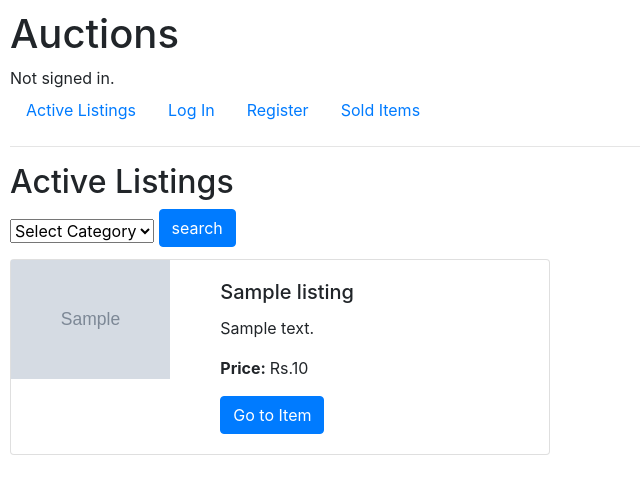
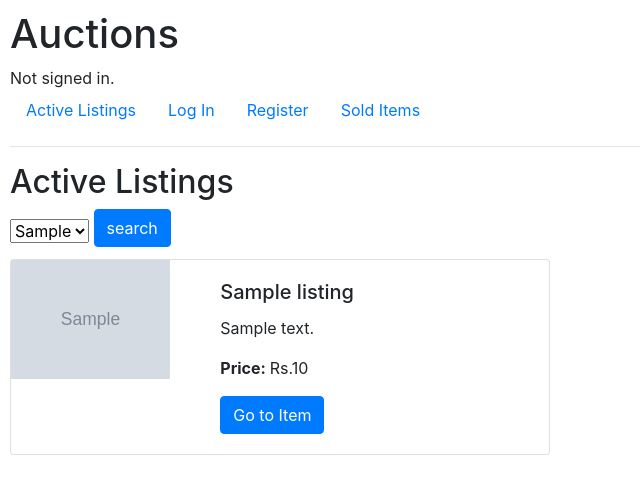
Before and after one commit to KarthiAKPS/Auction-website-clone, a Django app: page / in a window 1280 px wide. Shown: the top 483 px of the page, without its empty margins (0-640 px from the left). Run offline with Django 3.2, Linux system fonts and the light colour scheme; tables that the repository leaves empty hold one stand-in row (values such as "Sample post"); grey boxes marked "Sample" are stand-in pictures; some libraries are stand-ins or nearby versions.

Commit message:
minor bugs fixed

```diff
--- a/auctions/models.py
+++ b/auctions/models.py
@@ -6,8 +6,7 @@ class User(AbstractUser):
     pass
 
 class Category(models.Model):
-    CHOICES = [('others','others'), ('Books','Books'), ('Art','Art'), ('Electronics','Electronics'), ('Fashon','Fashon'), ('Appliances','Appliances')]
-    category = models.CharField(max_length=20, blank=True, null=True, choices=CHOICES)
+    category = models.CharField(max_length=20, blank=True, null=True)
     def __str__(self):
         return self.category
 
--- a/auctions/templates/auctions/index.html
+++ b/auctions/templates/auctions/index.html
@@ -6,7 +6,6 @@
     <form return="{% url 'index'%}" method="post">
         {% csrf_token %}
         <select name="category" class="form-select form-select-lg mb-3" aria-label=".form-select-lg example">
-            <option selected>Select Category</option>
             {% for c in cat %}
             <option value="{{c}}">{{c}}</option>
             {% endfor %}
--- a/auctions/templates/auctions/solditems.html
+++ b/auctions/templates/auctions/solditems.html
@@ -6,7 +6,6 @@
 <form return="{% url 'index_cat' %}" method="post">
     {% csrf_token %}
     <select name="category" class="form-select form-select-lg mb-4" aria-label=".form-select-lg example">
-        <option selected>Select Category</option>
         {% for c in cat %}
         <option value="{{c}}">{{c}}</option>
         {% endfor %}
```
Also changed, not shown: auctions/migrations/0019_alter_category_category.py (added), media/images/an_expressive_oil_painting_of_a_basketball_player.png (added).
